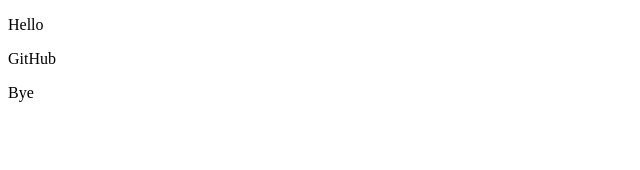
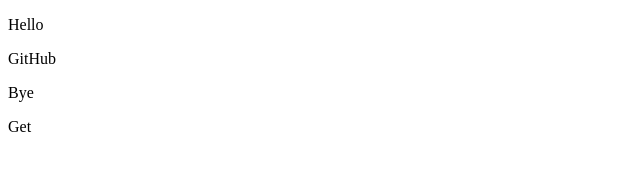
Before and after one commit to rakeshrakyyy/gitdemo, a plain HTML site: page index.html in a window 1280 px wide. Shown: the full height of the page, 0-640 px from the left. Drawn offline with Linux system fonts and the light colour scheme.

Commit message:
merge test

```diff
--- a/index.html
+++ b/index.html
@@ -8,5 +8,6 @@
 <p>Hello</p>
 <p>GitHub</p>
 <p>Bye</p>
+<p>Get</p>
 </body>
 </html>
```
